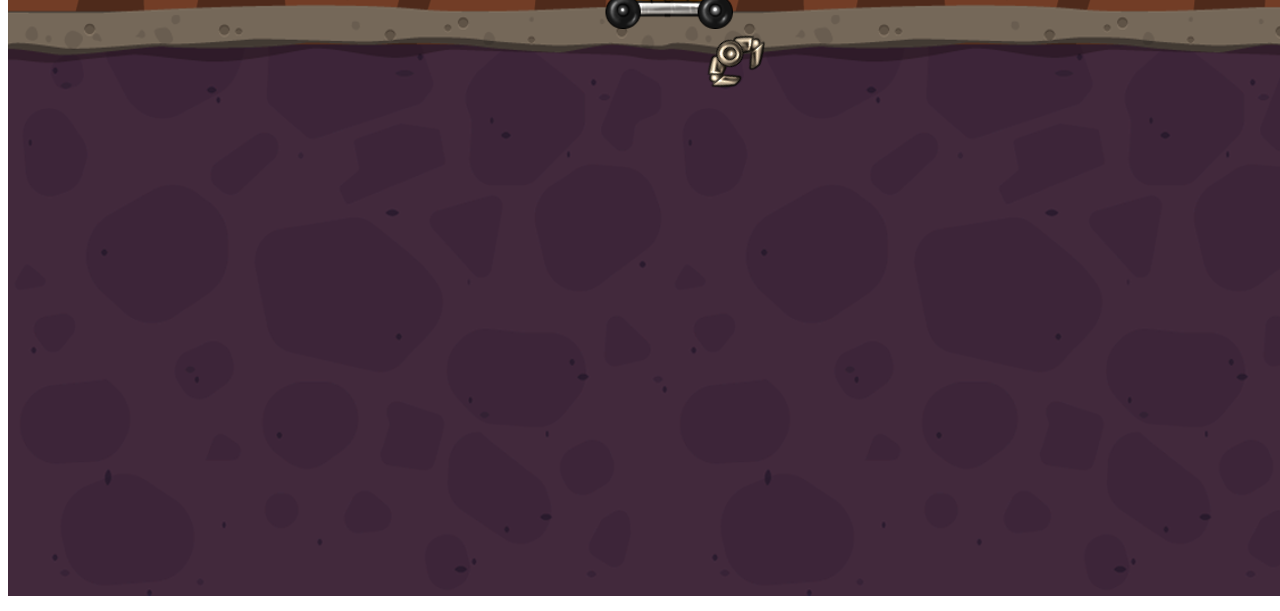
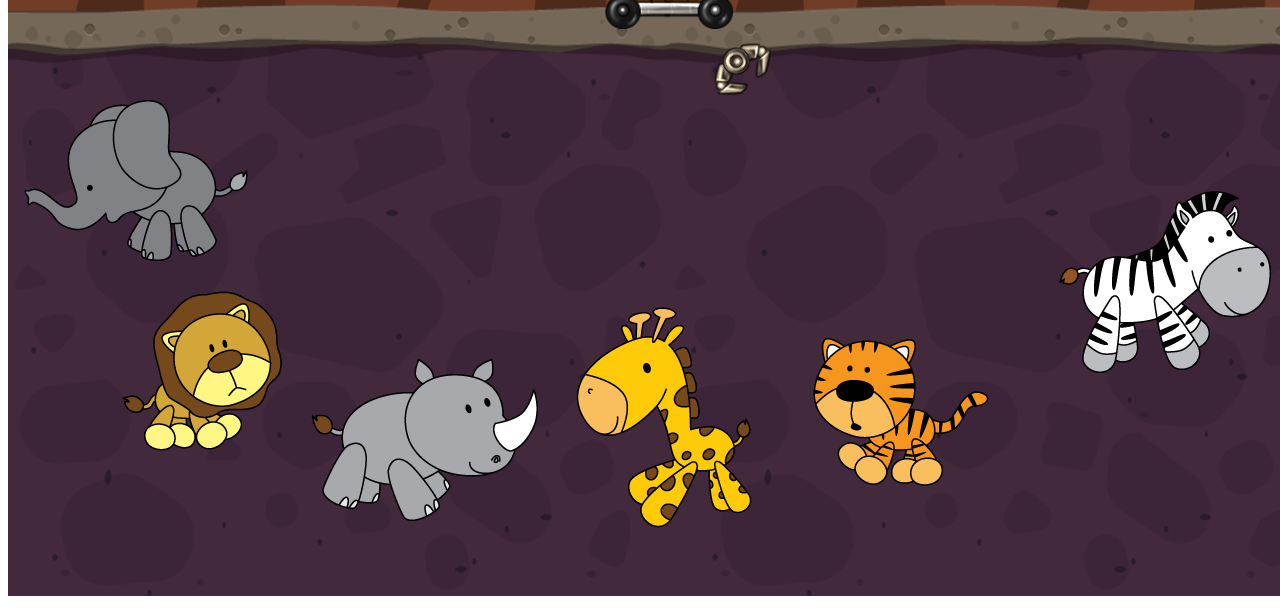
Before and after one commit to ju-nmd2022/fop-final-project-project-43, a plain HTML site: page index.html in a window 1280 px wide. Shown: the part 189-800 px from the top of the page. Drawn offline with Linux system fonts and the light colour scheme.

Commit message:
Add animals

```diff
--- a/main.js
+++ b/main.js
@@ -1,10 +1,71 @@
 const ropeElement = document.getElementById("rope");
-const pliersElement = document.getElementById("pliers");
 
 let degree = 20;
 let increaseRotation = true;
+let length = 0;
+let thrower = false;
+
+let height = 450; //underground height
+let width = 1292;
+let imgSize = [
+  [232, 210],
+  [232, 175],
+  [237, 177],
+  [180, 231],
+  [184, 159],
+  [169, 165],
+];
+let animals = new Array();
+
+function randomNum(minNum, maxNum) {
+  return Math.floor(Math.random() * (maxNum - minNum + 1) + minNum);
+}
+function checkAnimalOverlapp(x, y, width, height) {
+  for (let i = 0; i < animals.length; i++) {
+    if (
+      x + width > animals[i].x &&
+      x < animals[i].x + animals[i].width &&
+      y + height > animals[i].y &&
+      y < animals[i].y + animals[i].height
+    )
+      return true;
+  }
+  return false;
+}
+function createAnimal() {
+  for (let i = 0; i < imgSize.length; i++) {
+    let top = randomNum(280, 450 + 280 - imgSize[i][1]);
+    let left = randomNum(10, width - imgSize[i][0]);
+
+    while (checkAnimalOverlapp(left, top, imgSize[i][0], imgSize[i][1])) {
+      top = randomNum(280, 450 + 280 - imgSize[i][1]);
+      left = randomNum(10, width - imgSize[i][0]);
+    }
+
+    animals.push({
+      x: left,
+      y: top,
+      width: imgSize[i][0],
+      height: imgSize[i][1],
+    }); //create the animals to new array
+
+    const img = document.createElement("img");
+    img.src = i + ".png";
+    img.className = "animal";
+
+    // Set the "top" and "left" CSS properties using inline styles
+    img.style.top = top + "px";
+    img.style.left = left + "px";
+
+    // Append the image element to the container
+    document.getElementById("container").appendChild(img);
+  }
+}
+
+createAnimal();
 
 function animateRotation() {
+  if (thrower == false) {
     if (increaseRotation) {
       degree += 1;
       if (degree >= 160) {
@@ -16,9 +77,20 @@ function animateRotation() {
         increaseRotation = true;
       }
     }
-
+  } else {
+    ropeElement.style.top =
+      Math.sin((Math.PI / 180) * degree) * length + 167 + "px";
+    ropeElement.style.left =
+      Math.cos((Math.PI / 180) * degree) * length + 670 + "px";
+    length += 10;
+  }
   ropeElement.style.transform = "rotate(" + degree + "deg)";
-  pliersElement.style.transform = "rotate(" + +"deg)";
 }
 
+addEventListener("keypress", (event) => {
+  if (event.code === "Space") {
+    thrower = true;
+  }
+});
+
 setInterval(animateRotation, 20);
--- a/style.css
+++ b/style.css
@@ -17,7 +17,7 @@ body {
 
 #rope {
   background: url("ropetile.png") repeat;
-  width: 80px;
+  width: 90px;
   height: 10px;
   transform: rotate(20deg);
   transform-origin: 0 50%;
@@ -32,3 +32,7 @@ body {
   top: -20px;
   right: -60px;
 }
+
+.animal {
+  position: absolute;
+}
```
Also changed, not shown: 0.png (added), 1.png (added), 2.png (added), 3.png (added), 4.png (added), 5.png (added). Lines whose indentation alone changed are shown as unchanged.
